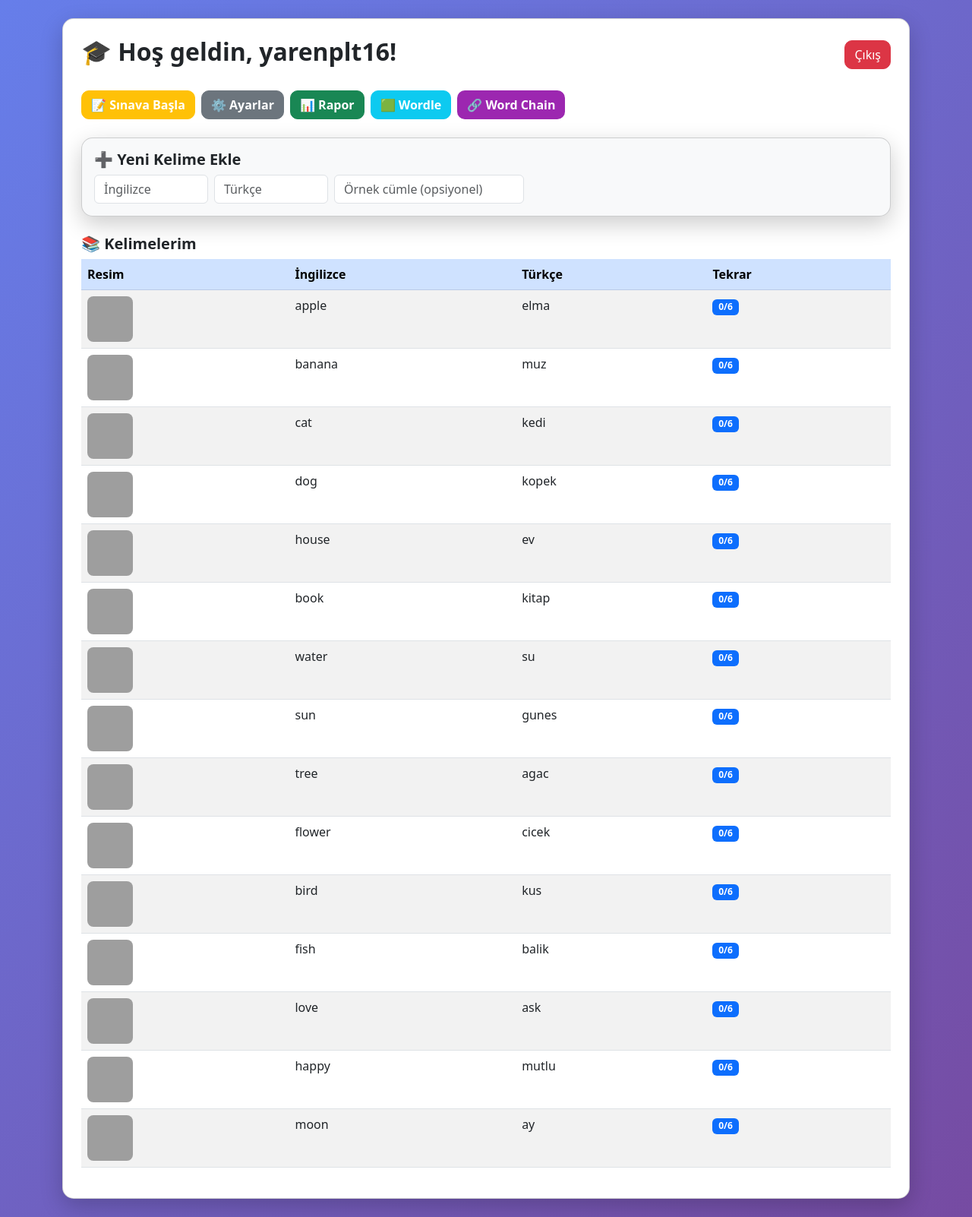
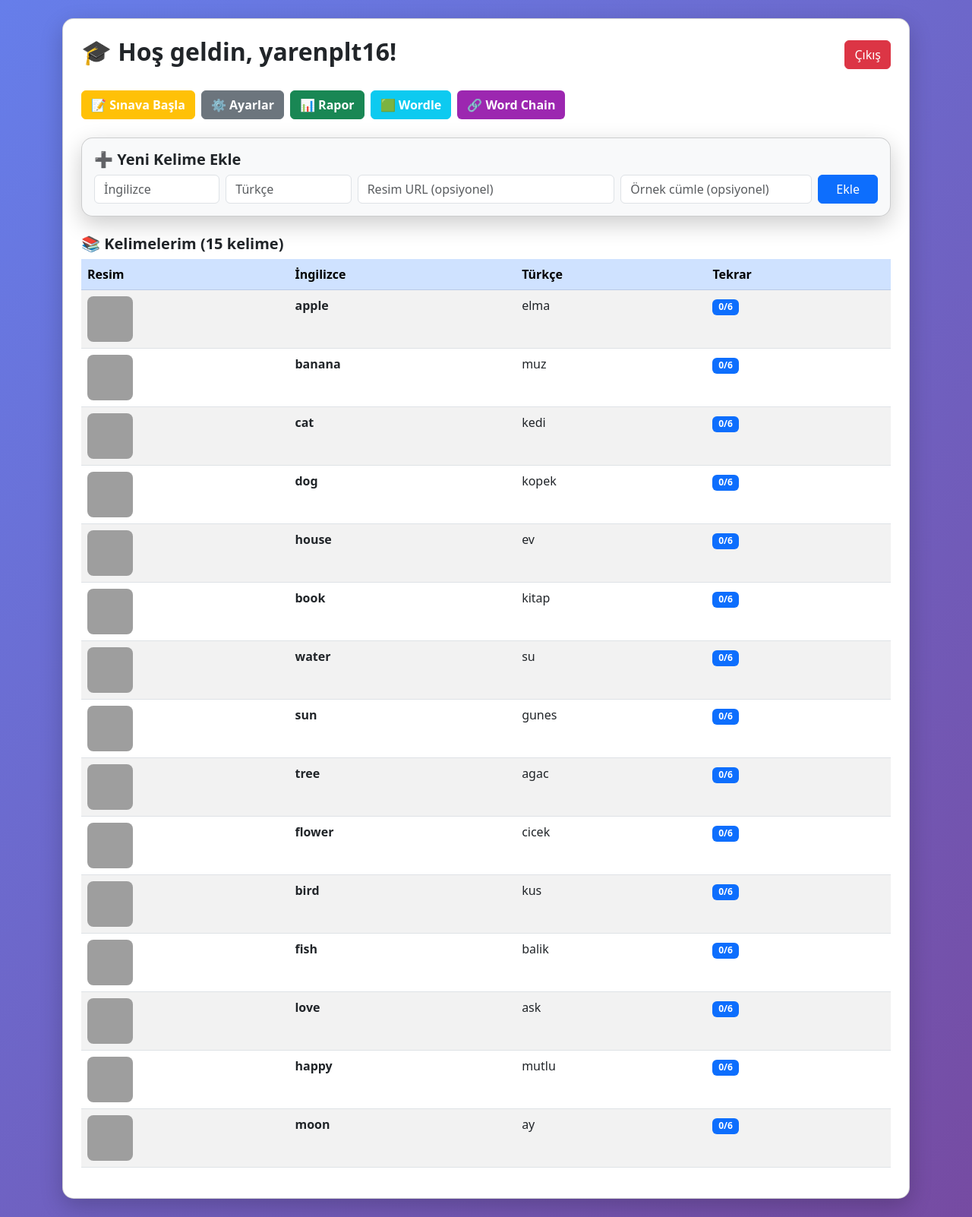
Before and after one commit to idalpolat3-ui/kelime-oyunu, a Flask app: page / in a window 1280 px wide. Shown: the whole page at 76% size. Run offline with Flask 3, Linux system fonts and the light colour scheme; a user stored in the database is signed in; data comes from the database, SQL or seed files in the repository; both versions use the stored data as it was after the commit; grey boxes are pictures that could not be loaded.

Commit message:
index.html guncellendi, kelime ekleme formu iyilestirildi

```diff
--- a/templates/index.html
+++ b/templates/index.html
@@ -6,7 +6,6 @@
     <style>
         body { background: linear-gradient(135deg, #667eea 0%, #764ba2 100%); min-height: 100vh; }
         .card { border-radius: 15px; box-shadow: 0 10px 30px rgba(0,0,0,0.2); }
-        .btn { border-radius: 10px; }
         .word-img { width: 60px; height: 60px; object-fit: cover; border-radius: 8px; }
     </style>
 </head>
@@ -26,13 +25,28 @@
             </div>
             <div class="card p-3 mb-4 bg-light">
                 <h5 class="fw-bold">➕ Yeni Kelime Ekle</h5>
-                <form method="POST" action="/add_word" class="d-flex gap-2 flex-wrap">
-                    <input type="text" name="english" class="form-control" style="max-width:150px" placeholder="İngilizce" required>
-                    <input type="text" name="turkish" class="form-control" style="max-width:150px" placeholder="Türkçe" required>
-                   <input type="text" name="sample" class="form-control" style="max-width:250px" placeholder="Örnek cümle (opsiyonel)">
+                <form method="POST" action="/add_word">
+                    <div class="row g-2">
+                        <div class="col-md-2">
+                            <input type="text" name="english" class="form-control" placeholder="İngilizce" required>
+                        </div>
+                        <div class="col-md-2">
+                            <input type="text" name="turkish" class="form-control" placeholder="Türkçe" required>
+                        </div>
+                        <div class="col-md-4">
+                            <input type="text" name="picture" class="form-control" placeholder="Resim URL (opsiyonel)">
+                        </div>
+                        <div class="col-md-3">
+                            <input type="text" name="sample" class="form-control" placeholder="Örnek cümle (opsiyonel)">
+                        </div>
+                        <div class="col-md-1">
+                            <button type="submit" class="btn btn-primary w-100">Ekle</button>
+                        </div>
+                    </div>
                 </form>
             </div>
-            <h5 class="fw-bold">📚 Kelimelerim</h5>
+            <h5 class="fw-bold">📚 Kelimelerim ({{ words|length }} kelime)</h5>
+            <div class="table-responsive">
                 <table class="table table-striped table-hover">
                     <thead class="table-primary">
                         <tr><th>Resim</th><th>İngilizce</th><th>Türkçe</th><th>Tekrar</th></tr>
@@ -47,7 +61,7 @@
                                 <span class="text-muted">-</span>
                                 {% endif %}
                             </td>
-                        <td>{{ word.english }}</td>
+                            <td><strong>{{ word.english }}</strong></td>
                             <td>{{ word.turkish }}</td>
                             <td><span class="badge bg-primary">{{ word.correct_count }}/6</span></td>
                         </tr>
@@ -56,5 +70,6 @@
                 </table>
             </div>
         </div>
+    </div>
 </body>
 </html>
```
Also changed, not shown: instance/kelime.db. Lines whose indentation alone changed are shown as unchanged.
